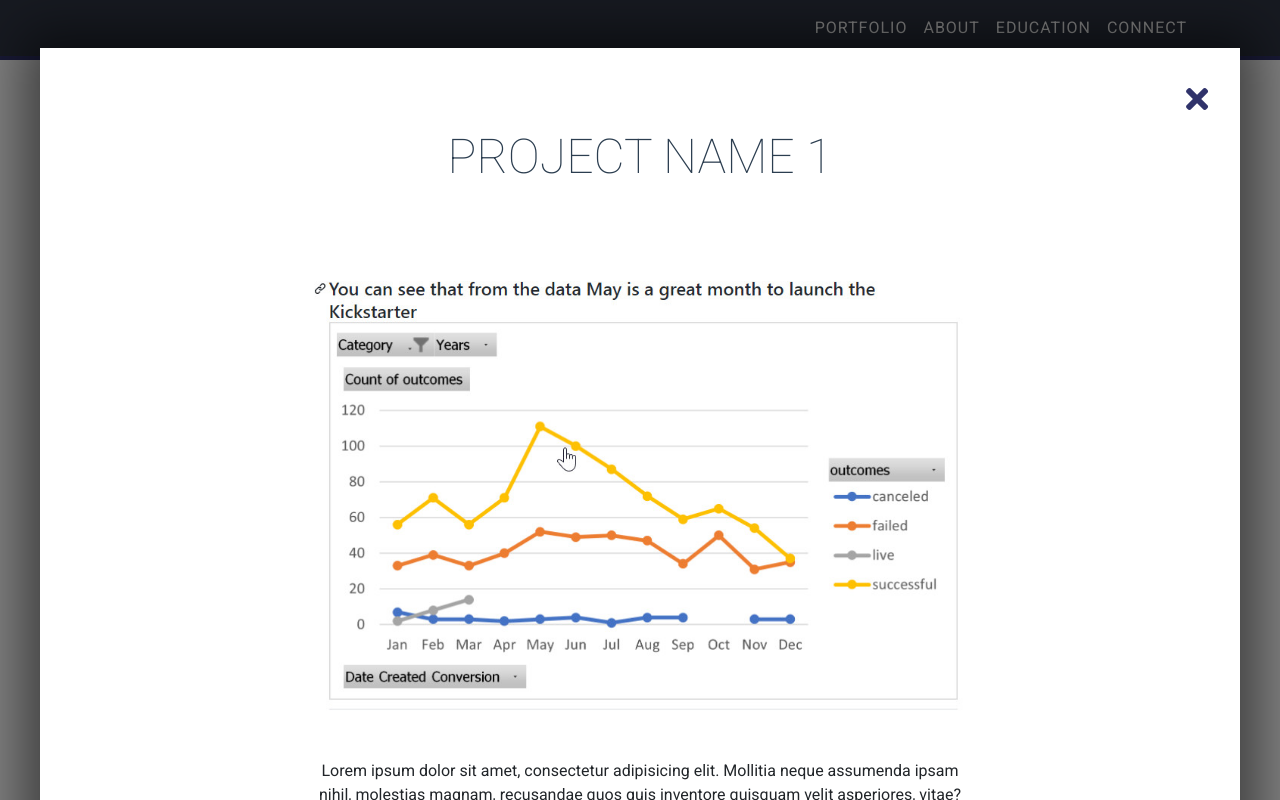
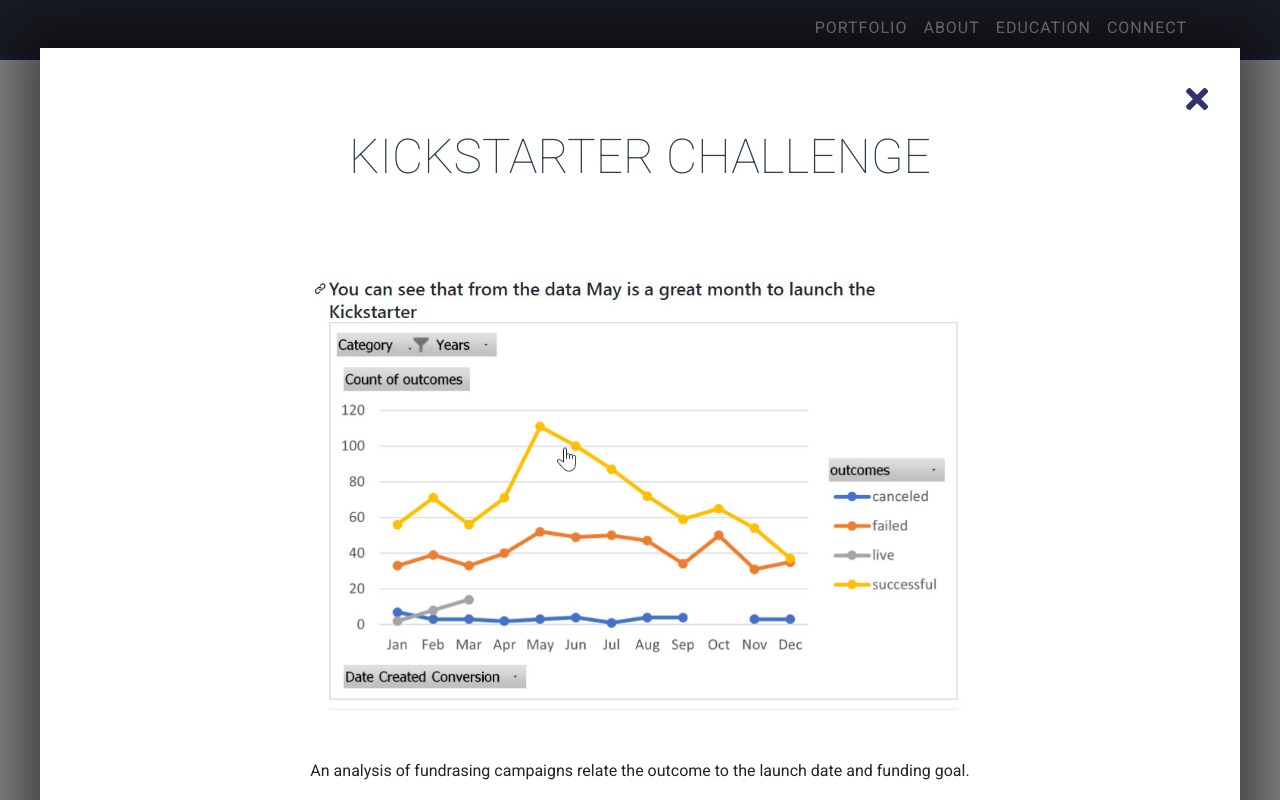
Before and after one commit to alewis623/portfolio, a plain HTML site: page Index.html in a window 1280 px wide. Both pictures are taken after a click on the link "Project #1". Shown: the part 824-1624 px from the top of the page. Drawn offline with nearby package versions, Linux system fonts and the light colour scheme; files whose address does not match are found by name.

Commit message:
Revision3

```diff
--- a/Index.html
+++ b/Index.html
@@ -185,7 +185,7 @@
                 </div>
             </div>
             <div class="text-center mt-4">
-                <a class="btn btn-lg btn-outline-light" href="/assets/Andrew_Lewis_Resume_21.docx" download>
+                <a class="btn btn-lg btn-outline-light" href="https://github.com/alewis623/portfolio/raw/main/assets/Andrew_Lewis_Resume_21.docx" download>
                     <i class="fas fa-download mr-2"></i>
                     Resume
                 </a>
@@ -283,21 +283,16 @@
                 <div class="row">
                     <div class="col-lg-8 mx-auto">
                         <h2 class="text-secondary text-uppercase mb-0">
-                            Project Name 1
+                            Kickstarter Challenge
                         </h2>
                         <hr class="star-dark mb-5" />
                         <img class="img-fluid mb-5" src="img/portfolio/project1.jpg" alt="" />
                         <p class="mb-5">
-                            Lorem ipsum dolor sit amet, consectetur
-                            adipisicing elit. Mollitia neque assumenda ipsam
-                            nihil, molestias magnam, recusandae quos quis
-                            inventore quisquam velit asperiores, vitae?
-                            Reprehenderit soluta, eos quod consequuntur
-                            itaque. Nam.
+                            An analysis of fundrasing campaigns relate the outcome to the launch date and funding goal.
                         </p>
-                        <a class="btn btn-primary portfolio-modal-dismiss" href="#">
+                        <a class="btn btn-primary portfolio-modal-dismiss" href="https://github.com/alewis623/Kickstarter-Challenge.git">
                             Live Demo</a>
-                        <a class="btn btn-primary portfolio-modal-dismiss" href="#">
+                        <a class="btn btn-primary portfolio-modal-dismiss" href="https://github.com/alewis623/Kickstarter-Challenge/raw/main/Kickstarter_Challenge.zip" download>
                             View Code</a>
                     </div>
                 </div>
@@ -315,23 +310,22 @@
                 <div class="row">
                     <div class="col-lg-8 mx-auto">
                         <h2 class="text-secondary text-uppercase mb-0">
-                            Project Name
+                            School District Analysis
                         </h2>
                         <hr class="star-dark mb-5" />
                         <img class="img-fluid mb-5" src="img/portfolio/project2.jpg" alt="" />
                         <p class="mb-5">
-                            Lorem ipsum dolor sit amet, consectetur
-                            adipisicing elit. Mollitia neque assumenda ipsam
-                            nihil, molestias magnam, recusandae quos quis
-                            inventore quisquam velit asperiores, vitae?
-                            Reprehenderit soluta, eos quod consequuntur
-                            itaque. Nam.
+                            The purpose of this analysis is to summarize at a district and school level,
+							math and reading scores as a measurment of school performace. Factors that are considered in
+							this assessment include type of school, school spending and the size of the student population.
+							During the course of the analysis concerns were brought forward regarding Thomas High Schools 9th grade class.
+							These concerns resulted in the removal of the Thomas High School 9th graders being removed from this analysis
                         </p>
-                        <a class="btn btn-primary portfolio-modal-dismiss" href="#">
+                        <a class="btn btn-primary portfolio-modal-dismiss" href="https://github.com/alewis623/School_District_Analysis.git">
                             Live Demo
                         </a>
 
-                        <a class="btn btn-primary portfolio-modal-dismiss" href="#">
+                        <a class="btn btn-primary portfolio-modal-dismiss" href="https://github.com/alewis623/School_District_Analysis/blob/main/PyCitySchools_challenge.ipynb">
                             View Code</a>
                     </div>
                 </div>
@@ -349,23 +343,19 @@
                 <div class="row">
                     <div class="col-lg-8 mx-auto">
                         <h2 class="text-secondary text-uppercase mb-0">
-                            Project Name
+                            World Weather Analysis
                         </h2>
                         <hr class="star-dark mb-5" />
                         <img class="img-fluid mb-5" src="img/portfolio/project3.jpg" alt="" />
                         <p class="mb-5">
-                            Lorem ipsum dolor sit amet, consectetur
-                            adipisicing elit. Mollitia neque assumenda ipsam
-                            nihil, molestias magnam, recusandae quos quis
-                            inventore quisquam velit asperiores, vitae?
-                            Reprehenderit soluta, eos quod consequuntur
-                            itaque. Nam.
+                            By using API's and variables determine location to travel for vacation,
+							set an iterary and use API's to grab hotel informaiton
                         </p>
-                        <a class="btn btn-primary portfolio-modal-dismiss" href="#">
+                        <a class="btn btn-primary portfolio-modal-dismiss" href="https://github.com/alewis623/World_Weather_Analysis.git">
                             Live Demo
                         </a>
 
-                        <a class="btn btn-primary portfolio-modal-dismiss" href="#">
+                        <a class="btn btn-primary portfolio-modal-dismiss" href="https://github.com/alewis623/World_Weather_Analysis/blob/main/Vacation_Search.ipynb">
                             View Code</a>
                     </div>
                 </div>
@@ -383,23 +373,19 @@
                 <div class="row">
                     <div class="col-lg-8 mx-auto">
                         <h2 class="text-secondary text-uppercase mb-0">
-                            Project Name
+                            World Weather Analysis
                         </h2>
                         <hr class="star-dark mb-5" />
                         <img class="img-fluid mb-5" src="img/portfolio/project4.jpg" alt="" />
                         <p class="mb-5">
-                            Lorem ipsum dolor sit amet, consectetur
-                            adipisicing elit. Mollitia neque assumenda ipsam
-                            nihil, molestias magnam, recusandae quos quis
-                            inventore quisquam velit asperiores, vitae?
-                            Reprehenderit soluta, eos quod consequuntur
-                            itaque. Nam.
+                            By using API's and variables determine location to travel for vacation,
+							set an iterary and use API's to grab hotel informaiton
                         </p>
-                        <a class="btn btn-primary portfolio-modal-dismiss" href="#">
+                        <a class="btn btn-primary portfolio-modal-dismiss" href="https://github.com/alewis623/World_Weather_Analysis.git">
                             Live Demo
                         </a>
 
-                        <a class="btn btn-primary portfolio-modal-dismiss" href="#">
+                        <a class="btn btn-primary portfolio-modal-dismiss" href="https://github.com/alewis623/World_Weather_Analysis/blob/main/WeatherPy.ipynb">
                             View Code</a>
                     </div>
                 </div>
@@ -417,23 +403,23 @@
                 <div class="row">
                     <div class="col-lg-8 mx-auto">
                         <h2 class="text-secondary text-uppercase mb-0">
-                            Project Name
+                            PyBer Analysis
                         </h2>
                         <hr class="star-dark mb-5" />
                         <img class="img-fluid mb-5" src="img/portfolio/project5.jpg" alt="" />
                         <p class="mb-5">
-                            Lorem ipsum dolor sit amet, consectetur
-                            adipisicing elit. Mollitia neque assumenda ipsam
-                            nihil, molestias magnam, recusandae quos quis
-                            inventore quisquam velit asperiores, vitae?
-                            Reprehenderit soluta, eos quod consequuntur
-                            itaque. Nam.
+                            The purpose of this analysis is to study Pyber's ride-sharing data by city type of Urban,
+							Suburban and Rural. The analysis is to summarize how the data differs by each city type.
+							This analysis will be shared with leadership at Pyber. There is both charts and a graph as
+							part of this analysis. The files city_data.csv and ride_data.csv were combined for the analysis.
+							Citys were grouped by type to analysize at a macro level the differences of type of city had
+							on the data.
                         </p>
-                        <a class="btn btn-primary portfolio-modal-dismiss" href="#">
+                        <a class="btn btn-primary portfolio-modal-dismiss" href="https://github.com/alewis623/PyBer_Analysis.git">
                             Live Demo
                         </a>
 
-                        <a class="btn btn-primary portfolio-modal-dismiss" href="#">
+                        <a class="btn btn-primary portfolio-modal-dismiss" href="https://github.com/alewis623/PyBer_Analysis/blob/main/PyBer_Challenge.ipynb">
                             View Code</a>
                     </div>
                 </div>
@@ -451,7 +437,7 @@
                 <div class="row">
                     <div class="col-lg-8 mx-auto">
                         <h2 class="text-secondary text-uppercase mb-0">
-                            Project Name
+                            Mission-to_Mars
                         </h2>
                         <hr class="star-dark mb-5" />
                         <img class="img-fluid mb-5" src="img/portfolio/project6.jpg" alt="" />
@@ -463,11 +449,11 @@
                             Reprehenderit soluta, eos quod consequuntur
                             itaque. Nam.
                         </p>
-                        <a class="btn btn-primary portfolio-modal-dismiss" href="#">
+                        <a class="btn btn-primary portfolio-modal-dismiss" href="https://github.com/alewis623/Mission-to-Mars.git">
                             Live Demo
                         </a>
 
-                        <a class="btn btn-primary portfolio-modal-dismiss" href="#">
+                        <a class="btn btn-primary portfolio-modal-dismiss" href="https://github.com/alewis623/Mission-to-Mars/blob/main/app.py">
                             View Code</a>
                     </div>
                 </div>
```
